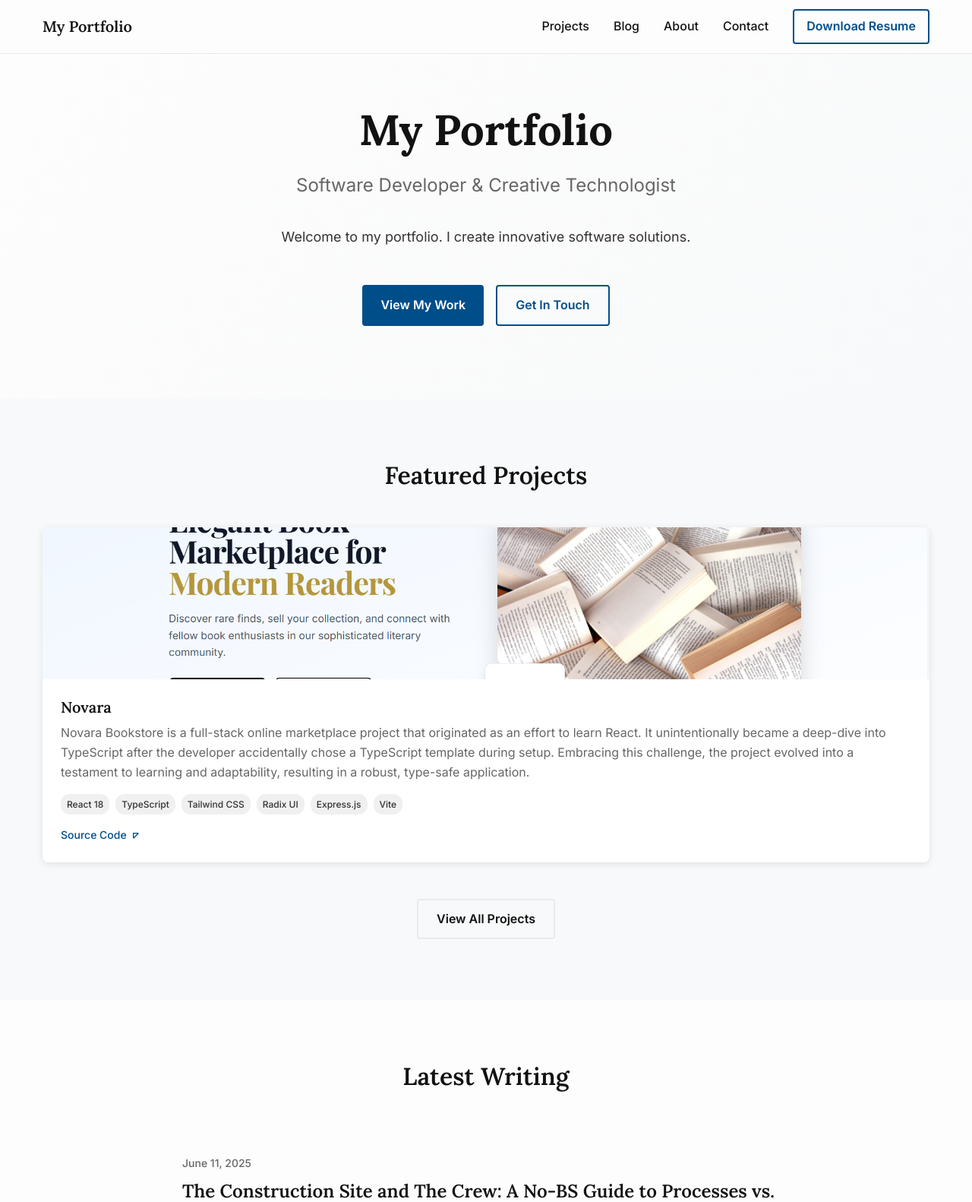
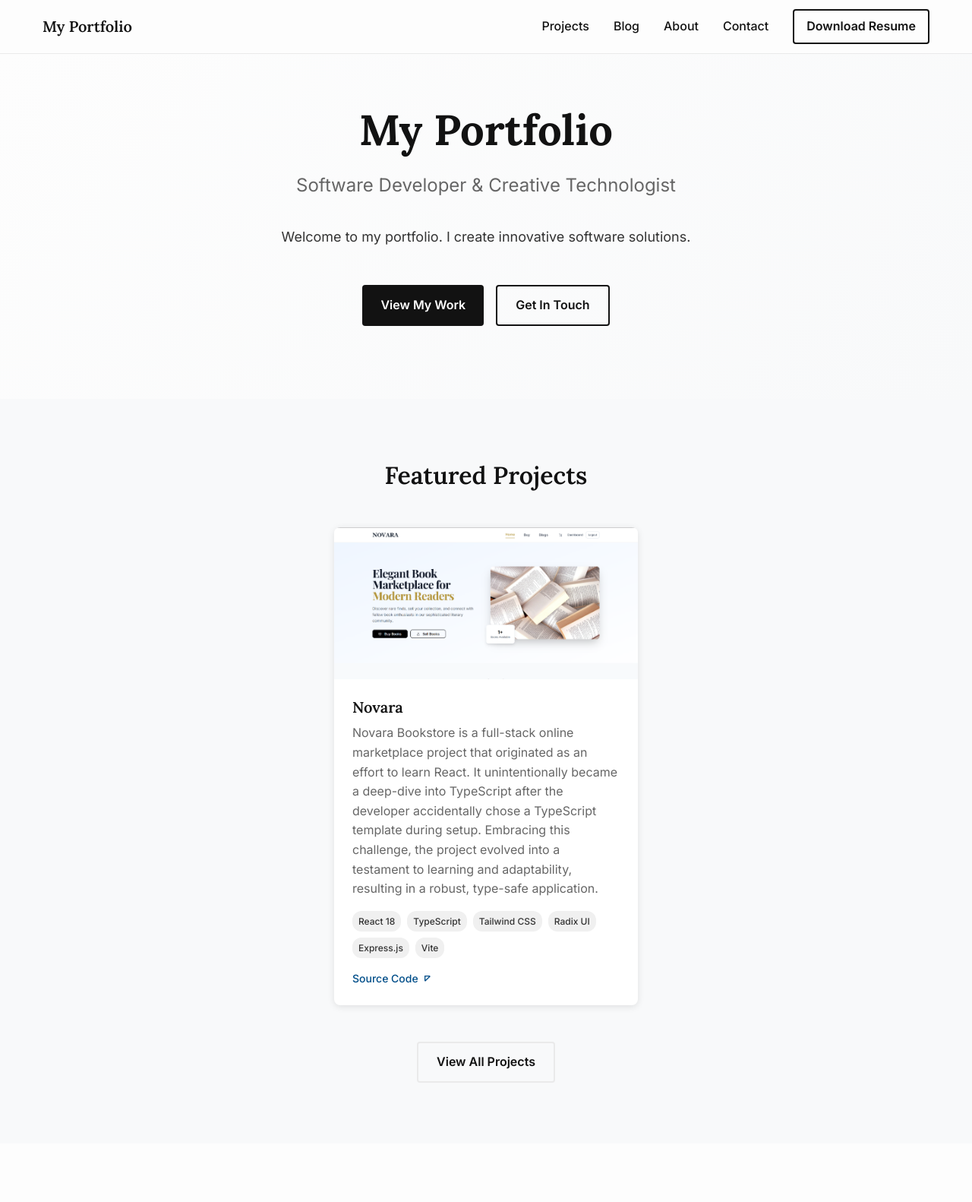
Before and after one commit to shivamchaubey027/Shivams_Portfolio, a Django app: page / in a window 1280 px wide. Shown: the top 1582 px of the page at 76% size. Run offline with Django 5.2, Linux system fonts and the light colour scheme; data comes from the database, SQL or seed files in the repository; both versions use the stored data as it was after the commit; some libraries are stand-ins or nearby versions.

Commit message:
Update website content with new details, remove blue color, fix project display
Updates site settings in portfolio/views.py, modifies CSS in static/css/style.css and staticfiles/css/style.css, and adds resume and project image.

Replit-Commit-Author: Agent
Replit-Commit-Session-Id: e959d939-2963-449b-a202-f830a164c278
Replit-Commit-Screenshot-Url: https://storage.googleapis.com/screenshot-production-us-central1/f18599cd-cfae-4bc9-a224-81ed469ec7ea/6e53aa4f-00fe-4ecc-ae46-ccc81941f53a.jpg

```diff
--- a/portfolio/views.py
+++ b/portfolio/views.py
@@ -10,11 +10,13 @@ def get_site_settings():
     settings, created = SiteSettings.objects.get_or_create(
         pk=1,
         defaults={
-            'site_title': 'My Portfolio',
-            'tagline': 'Software Developer & Creative Technologist',
-            'bio_short': 'Welcome to my portfolio. I create innovative software solutions.',
-            'bio_long': 'I am a passionate software developer with expertise in full-stack development.',
-            'email': 'contact@example.com',
+            'site_title': 'Shivam Chaubey',
+            'tagline': 'Engineering Student & Backend Developer',
+            'bio_short': 'Self-driven engineering student with hands-on experience in backend development, data science, and full-stack prototyping. Skilled in Python, Java, and JavaScript.',
+            'bio_long': 'I am passionate about building ML-powered tools with clean UI, strong logic, and real-world impact. Currently pursuing B.E. in CSE (AI & ML) at Mumbai University.',
+            'email': 'shivamchaubey027@gmail.com',
+            'github_url': 'https://github.com/shivamchaubey',
+            'linkedin_url': 'https://linkedin.com/in/shivamchaubey',
         }
     )
     return settings
--- a/static/css/style.css
+++ b/static/css/style.css
@@ -60,13 +60,13 @@ p {
 }
 
 a {
-    color: #004E89;
+    color: #121212;
     text-decoration: none;
     transition: color 0.2s ease;
 }
 
 a:hover {
-    color: #003366;
+    color: #666;
     text-decoration: underline;
 }
 
@@ -140,7 +140,7 @@ blockquote {
 }
 
 .nav-brand:hover {
-    color: #004E89;
+    color: #666;
     text-decoration: none;
 }
 
@@ -159,20 +159,20 @@ blockquote {
 }
 
 .nav-link:hover {
-    color: #004E89;
+    color: #666;
     text-decoration: none;
 }
 
 .nav-link.resume-btn {
-    border: 2px solid #004E89;
+    border: 2px solid #121212;
     padding: 0.5rem 1rem;
     border-radius: 4px;
-    color: #004E89;
+    color: #121212;
     font-weight: 600;
 }
 
 .nav-link.resume-btn:hover {
-    background-color: #004E89;
+    background-color: #121212;
     color: white;
 }
 
@@ -207,24 +207,24 @@ blockquote {
 }
 
 .btn-primary {
-    background-color: #004E89;
+    background-color: #121212;
     color: white;
 }
 
 .btn-primary:hover {
-    background-color: #003366;
+    background-color: #333;
     color: white;
     text-decoration: none;
 }
 
 .btn-secondary {
     background-color: transparent;
-    color: #004E89;
-    border: 2px solid #004E89;
+    color: #121212;
+    border: 2px solid #121212;
 }
 
 .btn-secondary:hover {
-    background-color: #004E89;
+    background-color: #121212;
     color: white;
     text-decoration: none;
 }
@@ -236,8 +236,8 @@ blockquote {
 }
 
 .btn-outline:hover {
-    border-color: #004E89;
-    color: #004E89;
+    border-color: #121212;
+    color: #121212;
     text-decoration: none;
 }
 
@@ -323,9 +323,10 @@ blockquote {
 
 .projects-grid {
     display: grid;
-    grid-template-columns: repeat(auto-fit, minmax(350px, 1fr));
+    grid-template-columns: repeat(auto-fit, minmax(350px, 400px));
     gap: 2rem;
     margin-bottom: 3rem;
+    justify-content: center;
 }
 
 .project-card {
```
Also changed, not shown: db.sqlite3, media/project_images/Home.png (added), 3 other files.
